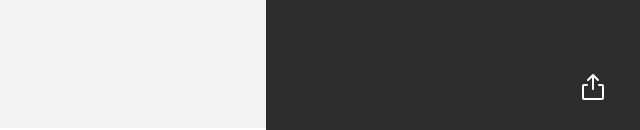
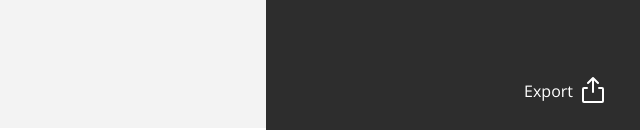
Before and after one commit to srijansahaa/page-builder, a React (Create React App) app: page / in a window 1280 px wide. Shown: the part 672-802 px from the top of the page, without its empty margins (640-1280 px from the left). Built offline with nearby package versions, Linux system fonts and the light colour scheme; a web font is replaced by a local one.

Commit message:
added export button text

```diff
--- a/src/App.css
+++ b/src/App.css
@@ -93,11 +93,18 @@
 }
 
 .sidebar .exportButton {
+  font-family: "Open Sans", sans-serif;
   background-color: transparent;
   border: 1px solid #2d2d2d;
   align-self: flex-end;
   border-radius: 4px;
   cursor: pointer;
+  color: #fff;
+  display: flex;
+  justify-content: center;
+  align-items: center;
+  font-size: 16px;
+  gap: 4px;
 }
 
 .sidebar .exportButton:hover {
--- a/src/components/Sidebar.js
+++ b/src/components/Sidebar.js
@@ -58,6 +58,7 @@ const Sidebar = () => {
         className="exportButton"
         aria-label="Export Config"
       >
+        Export
         <svg
           xmlns="http://www.w3.org/2000/svg"
           width="32"
```
